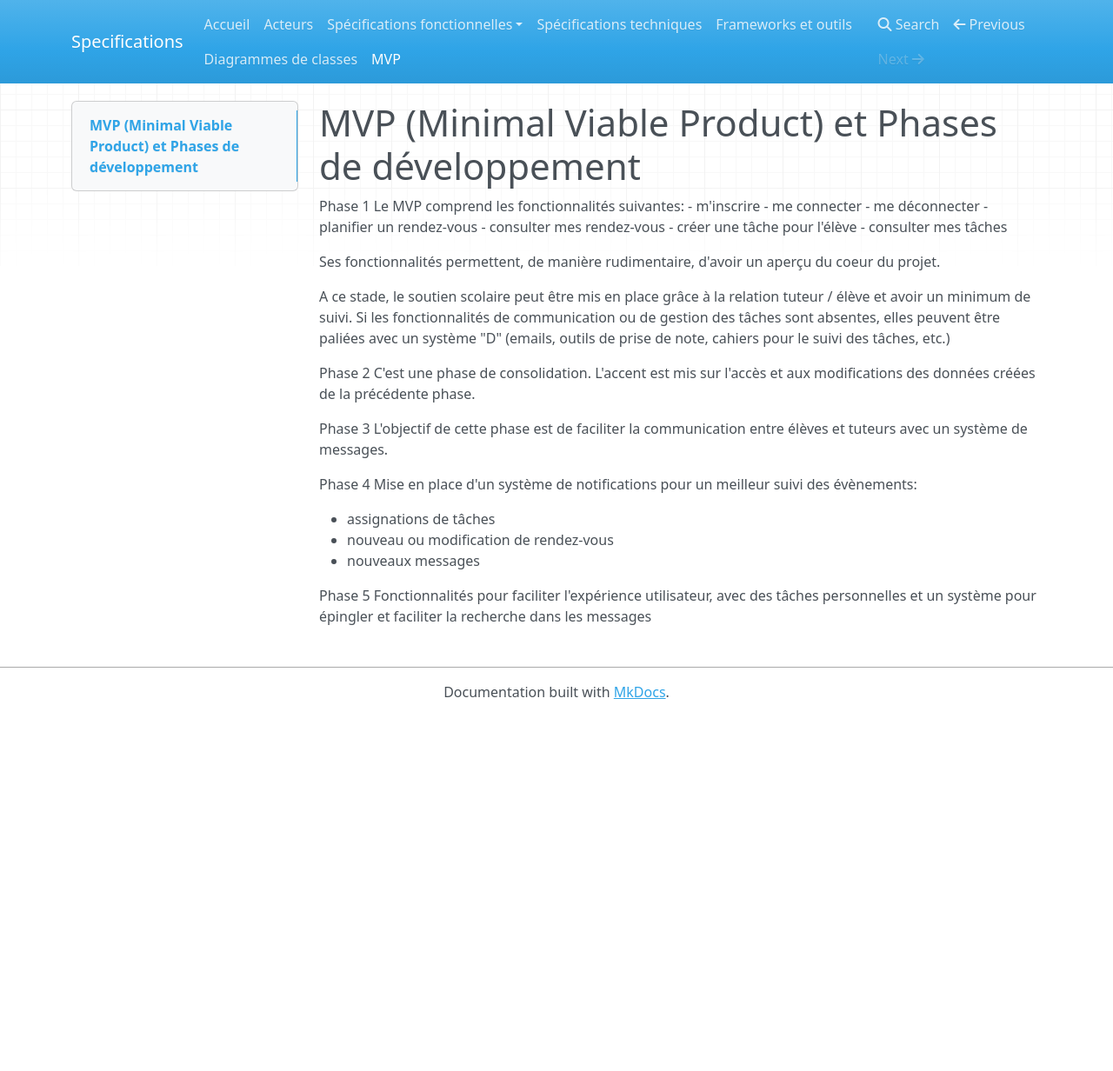
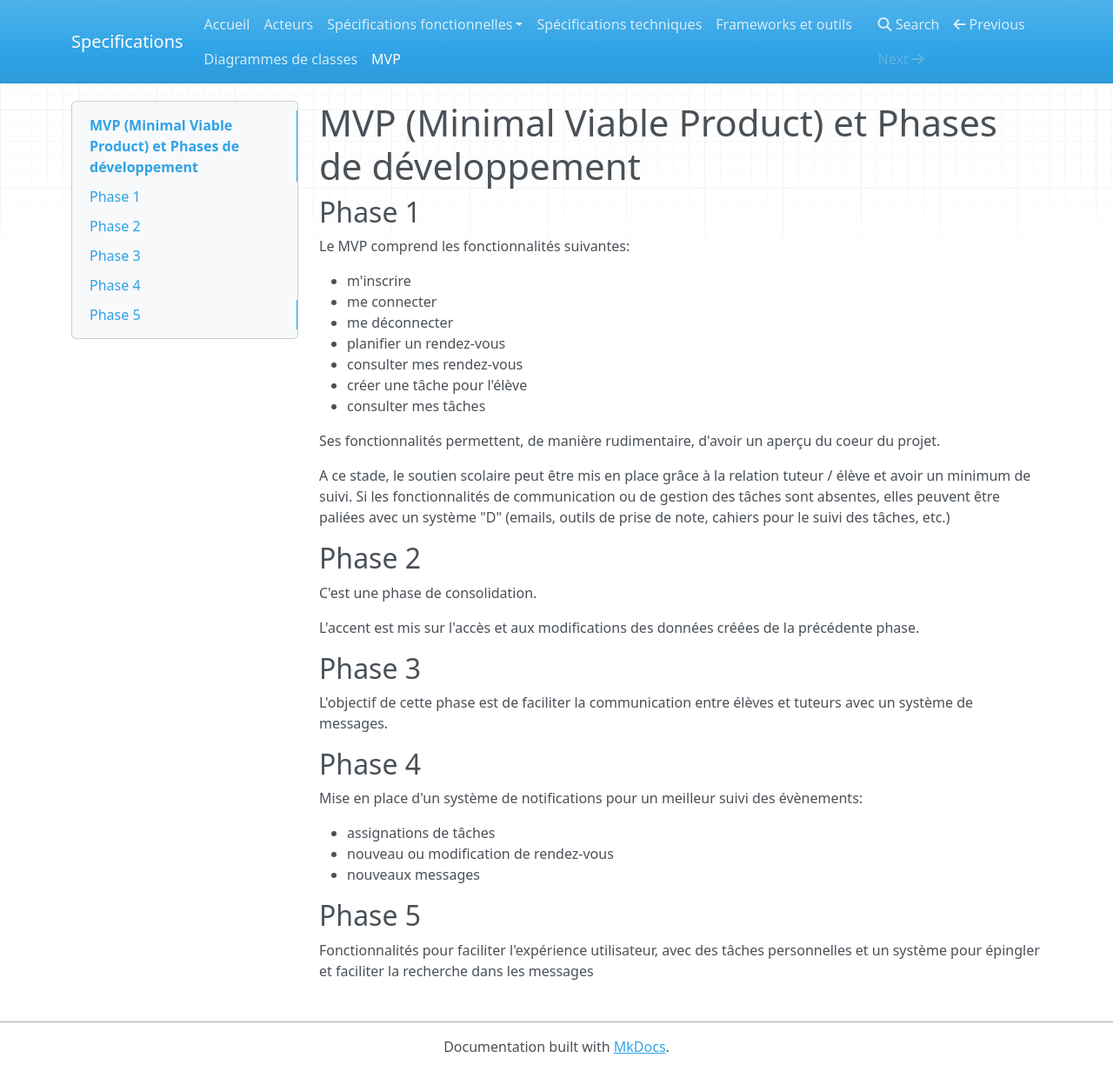
Before and after one commit to KMBCL/P3_specifications, an MkDocs documentation site: the page built from docs/mvp.md, in a window 1280 px wide and 1232 px high. Shown: the whole window at 87% size. Built offline with MkDocs 1.6.1, drawn with Linux system fonts in a browser that asks for light colours; nearby versions of some CDN libraries.

Commit message:
- polish

```diff
--- a/docs/mvp.md
+++ b/docs/mvp.md
@@ -1,7 +1,9 @@
 # MVP (Minimal Viable Product) et Phases de développement
 
-Phase 1
+## Phase 1
+
 Le MVP comprend les fonctionnalités suivantes:
+
 - m'inscrire
 - me connecter
 - me déconnecter
@@ -14,19 +16,24 @@ Ses fonctionnalités permettent, de manière rudimentaire, d'avoir un aperçu du
 
 A ce stade, le soutien scolaire peut être mis en place grâce à la relation tuteur / élève et avoir un minimum de suivi. Si les fonctionnalités de communication ou de gestion des tâches sont absentes, elles peuvent être paliées avec un système "D" (emails, outils de prise de note, cahiers pour le suivi des tâches, etc.)
 
-Phase 2
+## Phase 2
+
 C'est une phase de consolidation.
+
 L'accent est mis sur l'accès et aux modifications des données créées de la précédente phase.
 
-Phase 3
+## Phase 3
+
 L'objectif de cette phase est de faciliter la communication entre élèves et tuteurs avec un système de messages.
 
-Phase 4
+## Phase 4
+
 Mise en place d'un système de notifications pour un meilleur suivi des évènements:
 
 - assignations de tâches
 - nouveau ou modification de rendez-vous
 - nouveaux messages
 
-Phase 5
+## Phase 5
+
 Fonctionnalités pour faciliter l'expérience utilisateur, avec des tâches personnelles et un système pour épingler et faciliter la recherche dans les messages
```
